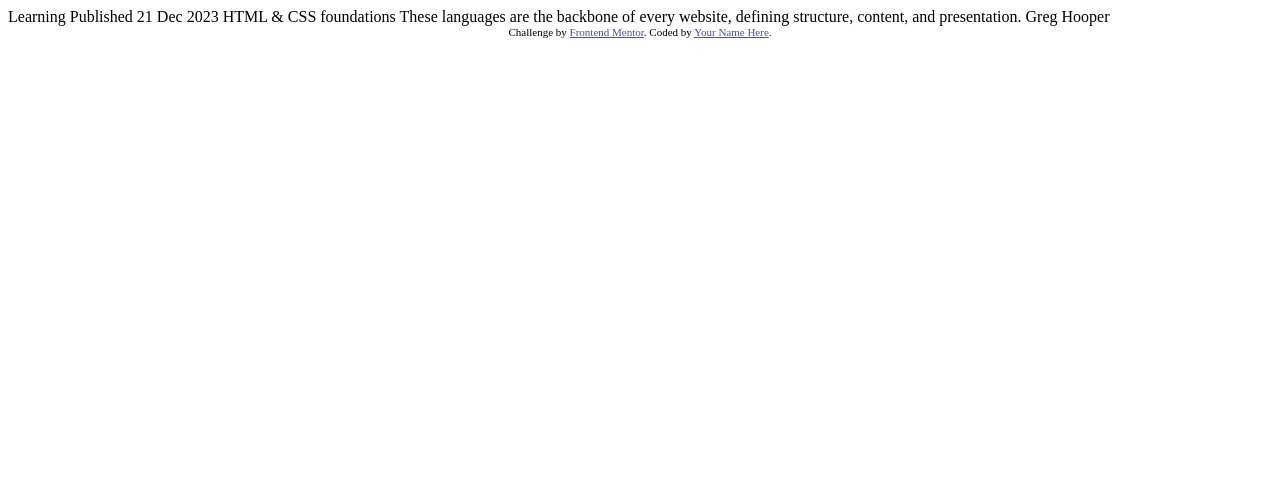
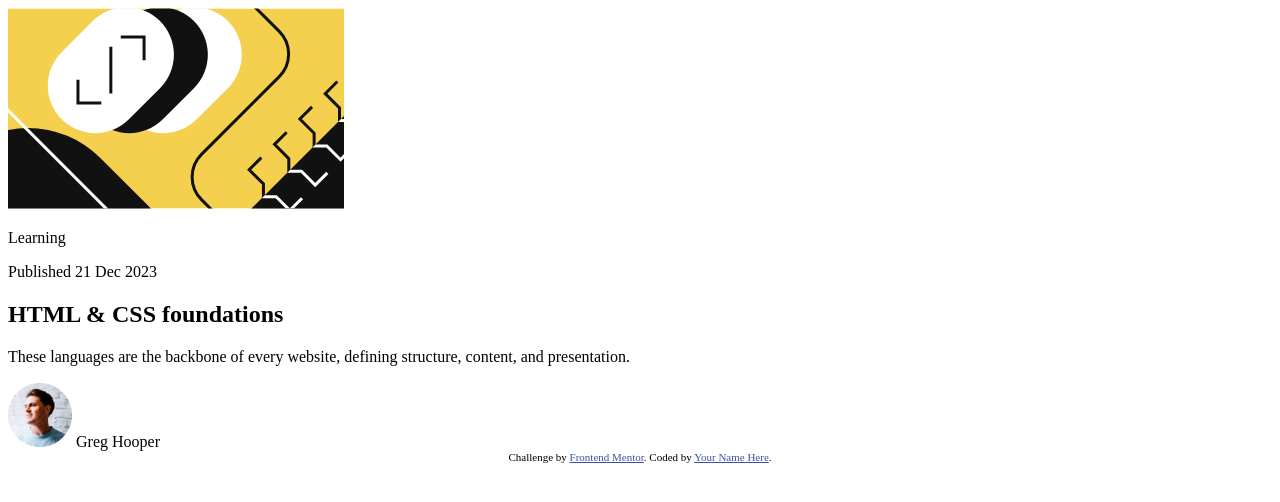
Before and after one commit to RicardoGeada/fm-bloq-preview-card, a plain HTML site: page index.html in a window 1280 px wide. Drawn offline with Linux system fonts and the light colour scheme.

Commit message:
build HTML structure

```diff
--- a/index.html
+++ b/index.html
@@ -15,20 +15,28 @@
   </style>
 </head>
 <body>
+  <main>
+    <div class="blog-preview-card" role="group" aria-label="blog preview card">
+      <img src="./assets/images/illustration-article.svg" alt="illustration article">
+      <div class="content">
+        <p class="category">Learning</p>
+        <time class="publish-date" datetime="2023-12-21">Published 21 Dec 2023</time>
+        <h2 class="title">HTML & CSS foundations</h2>
+        <p class="description">These languages are the backbone of every website, defining structure, content, and presentation.</p>
+      </div>
+      <div class="author">
+        <img src="./assets/images/image-avatar.webp" alt="author">
+        <span class="name">Greg Hooper</span>
+      </div>
+    </div>
+  </main>
 
-  Learning
+  <footer>
+    <div class="attribution">
+      Challenge by <a href="https://www.frontendmentor.io?ref=challenge" target="_blank">Frontend Mentor</a>.
+      Coded by <a href="#">Your Name Here</a>.
+    </div>
+  </footer>
 
-  Published 21 Dec 2023
-
-  HTML & CSS foundations
-
-  These languages are the backbone of every website, defining structure, content, and presentation.
-
-  Greg Hooper
-
-  <div class="attribution">
-    Challenge by <a href="https://www.frontendmentor.io?ref=challenge" target="_blank">Frontend Mentor</a>.
-    Coded by <a href="#">Your Name Here</a>.
-  </div>
 </body>
 </html>
```
